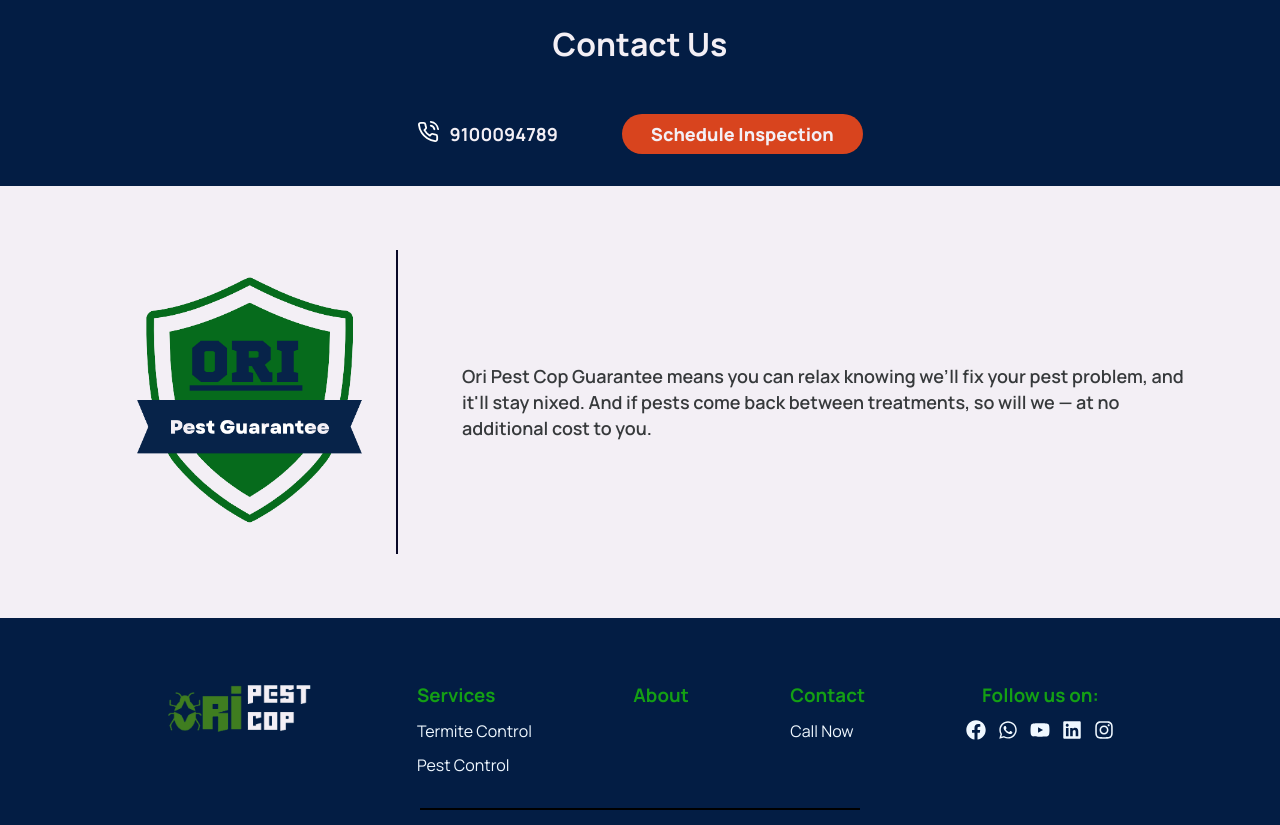
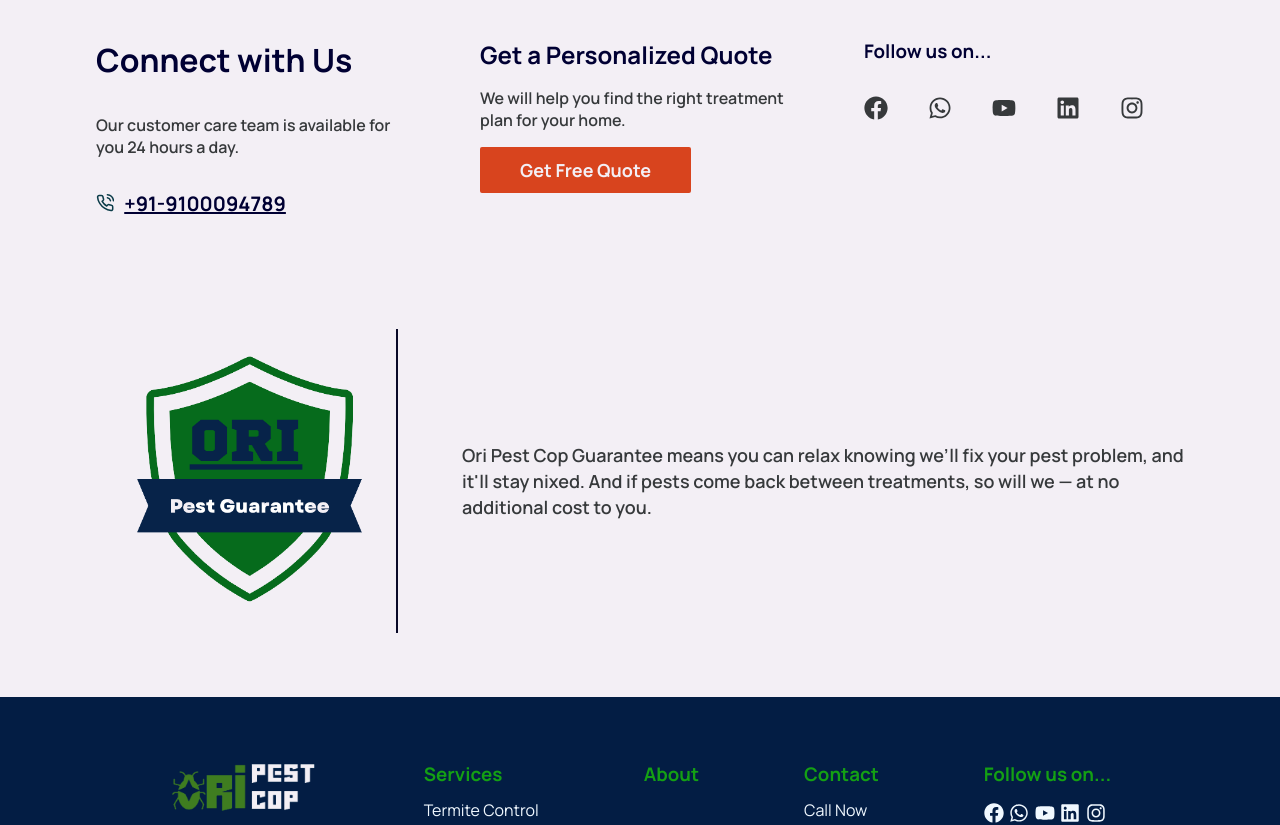
Before and after one commit to NithinGopal/ori-pest-control, a React (Create React App) app: page / in a window 1280 px wide. Shown: the part 4880-5705 px from the top of the page. Built offline with nearby package versions, Linux system fonts and the light colour scheme.

Commit message:
minor style fixes

```diff
--- a/src/components/serviceCard/ServiceCard.jsx
+++ b/src/components/serviceCard/ServiceCard.jsx
@@ -1,10 +1,12 @@
 import React from 'react'
+import { motion } from 'framer-motion'
+import { linkVariants } from '../buttons/btnVariants'
 import { Link } from 'react-router-dom'
 import './serviceCard.styles.css'
 
 const ServiceCard = ({ image, name, route}) => {
   return (
-    <div className='ori__services_serviceCard'>
+    <motion.div variants={linkVariants} whileHover='hover' whileTap='click' className='ori__services_serviceCard'>
       <div className='ori__services_serviceCard-image'>
         <img src={image} alt={name} />
       </div>
@@ -12,7 +14,7 @@ const ServiceCard = ({ image, name, route}) => {
         <p>INSPECTION</p>
         <Link to={route}>{name}</Link>
       </div>
-    </div>
+    </motion.div>
   )
 }
 
--- a/src/containers/approach/approach.styles.css
+++ b/src/containers/approach/approach.styles.css
@@ -14,7 +14,7 @@
 
 .ori__termiteControl-approach_heading h1 {
     color: var(--color-heading);
-    line-height: 1.5rem;
+    line-height: 1.8rem;
 }
 
 .ori__termiteControl-approach_content {
--- a/src/containers/connect/Connect.jsx
+++ b/src/containers/connect/Connect.jsx
@@ -1,4 +1,6 @@
 import React from 'react'
+import { motion } from 'framer-motion'
+import { buttonVariants, linkVariants } from '../../components/buttons/btnVariants'
 import { FiPhoneCall } from 'react-icons/fi'
 import { Link } from 'react-router-dom'
 import Socials from '../socials/Socials'
@@ -10,15 +12,15 @@ const Connect = () => {
         <div className='ori__termiteControl-connect_call'>
             <h1>Connect with Us</h1>
             <p>Our customer care team is available for you 24 hours a day.</p>
-            <div className='ori__termiteControl-connect_call-link'>
+            <motion.div variants={linkVariants} whileHover='hover' whileTap='click' className='ori__termiteControl-connect_call-link'>
               <FiPhoneCall size={20} color='#0b3c49' />
               <a href="tel:+91-9100094789">+91-9100094789</a>
-            </div>
+            </motion.div>
         </div>
         <div className='ori__termiteControl-connect_form'>
           <h2>Get a Personalized Quote</h2>
           <p>We will help you find the right treatment plan for your home.</p>
-          <Link to='/contact-page'><button>Get Free Quote</button></Link>
+          <Link to='/contact-page'><motion.button variants={buttonVariants} whileHover='hover' whileTap='click'>Get Free Quote</motion.button></Link>
         </div>
         <div className='ori__termiteControl-connect_socials'>
           <Socials size='24' />
--- a/src/containers/footer/Footer.jsx
+++ b/src/containers/footer/Footer.jsx
@@ -1,6 +1,7 @@
 import React from 'react'
 import {FaFacebook, FaWhatsapp, FaRegCopyright, FaYoutube, FaLinkedin, FaInstagram} from 'react-icons/fa'
 import { Link } from 'react-router-dom'
+import Socials from '../socials/Socials'
 
 import logo from '../../assets/footer-logo.png'
 import './footer.styles.css'
@@ -42,13 +43,15 @@ const Footer = () => {
           <a href="tel:+919100094789">Call Now</a>
         </div>
         <div className='ori__footer-container_contact-socials'>
-          <h3>Follow us on:</h3>
+          {/* <h3>Follow us on:</h3> */}
           <div className='ori__footer-container_contact-socials_links'>
-          <a href='https://www.facebook.com/oripestservice' target='_blank' rel="noreferrer"><FaFacebook size={20} /></a>
+          {/* <a href='https://www.facebook.com/oripestservice' target='_blank' rel="noreferrer"><FaFacebook size={20} /></a>
             <a href='https://wa.me/message/RE3RCGX3NMFDP1' target='_blank' rel="noreferrer"><FaWhatsapp size={20} /></a>
             <a href='https://youtube.com/channel/UCDck-_3SmiS36pUmOSV22Gw' target='_blank' rel="noreferrer"><FaYoutube size={20} /></a>
             <a href='https://www.linkedin.com/in/ori-pest-cop-372175218' target='_blank' rel="noreferrer"><FaLinkedin size={20} /></a>
-            <a href="https://www.instagram.com/oripestcop/" target='_blank' rel="noreferrer"><FaInstagram size={20} /></a>
+            <a href="https://www.instagram.com/oripestcop/" target='_blank' rel="noreferrer"><FaInstagram size={20} /></a> */}
+
+            <Socials size={20} />
           </div>
         </div>
     </div>
--- a/src/routes/commercial/Commercial.jsx
+++ b/src/routes/commercial/Commercial.jsx
@@ -2,6 +2,7 @@ import React from 'react'
 import { Link } from 'react-router-dom'
 import FAQ from '../../containers/faq/FAQ'
 import Connect from '../../containers/connect/Connect'
+import QuoteBtn from '../../components/buttons/quoteBtn/QuoteBtn'
 
 import commHero from '../../assets/commercial-imgs/commercial-hero.png'
 import commCover from '../../assets/commercial-imgs/commercial-trust-ppe-suit1.png'
@@ -15,7 +16,8 @@ const Commercial = () => {
         <div className='ori__commercial-hero'>
             <div className='ori__commercial-hero_content'>
                 <h1>THE <span>MOST TRUSTED</span> PEST CONTROL ACROSS ALL INDUSTRIES</h1>
-                <Link to='/contact-page'><button type='button'>Get a Free Quote</button></Link>
+                {/* <Link to='/contact-page'><button type='button'>Get a Free Quote</button></Link> */}
+                <QuoteBtn />
             </div>
             <div className='ori__commercial-hero_img'>
                 <img src={commHero} alt="comm-hero" />
--- a/src/routes/home/Home.jsx
+++ b/src/routes/home/Home.jsx
@@ -7,6 +7,7 @@ import Reviews from '../../containers/reviews/Reviews'
 import Blog from '../../containers/blog/Blog'
 import FAQ from '../../containers/faq/FAQ'
 import CallToAction from '../../containers/callToAction/CallToAction'
+import Connect from '../../containers/connect/Connect'
 import Guarantee from '../../containers/guarantee/Guarantee'
 import Footer from '../../containers/footer/Footer'
 import { homeFaq } from '../../assets/textContent/faqContent'
@@ -24,7 +25,10 @@ const Home = () => {
       {/* <Blog /> */}
       <FAQ faqContent={homeFaq} />
       {/* <Team /> */}
-      <CallToAction />
+      {/* <CallToAction /> */}
+      <div className='ori__home-connect'>
+        <Connect />
+      </div>
       <Guarantee />
       {/* <Footer /> */}
     </>
--- a/src/routes/home/home.styles.css
+++ b/src/routes/home/home.styles.css
@@ -0,0 +1,3 @@
+.ori__home-connect .ori__termiteControl-connect {
+    padding: 3rem 6rem;
+}
--- a/src/routes/navbar/navbar.styles.css
+++ b/src/routes/navbar/navbar.styles.css
@@ -247,4 +247,11 @@
         width: 100%;
         font-size: 1rem;
     }
+
+    .ori__banner-location {
+        display: flex;
+        flex-direction: column;
+        justify-content: center;
+        align-items: center;
+    }
 }
--- a/src/routes/pestControl/pestControl.styles.css
+++ b/src/routes/pestControl/pestControl.styles.css
@@ -12,6 +12,10 @@
 }
 
 .ori__pestControl-hero_content {
+    display: flex;
+    flex-direction: column;
+    justify-content: flex-start;
+    align-items: flex-start;
     position: absolute;
     top: 200px;
     left: 100px;
@@ -34,10 +38,12 @@
 .ori__pestControl-hero_content h1 {
     font-size: 64px;
     padding-bottom: 2rem;
+    color: green;
 }
 
 .ori__pestControl-hero_content-socials {
     display: flex;
+    justify-content: flex-start;
 }
 
 .ori__pestControl-hero_content-socials .ori__socials-links {
@@ -177,7 +183,7 @@
     }
 
     .ori__pestControl-hero_content h5 {
-        color: var(--body-bg);
+        /* color: var(--body-bg); */
         font-size: 20px;
         padding-bottom: 1rem;
     }
@@ -185,7 +191,7 @@
     .ori__pestControl-hero_content h1 {
         font-size: 32px;
         padding-bottom: 2rem;
-        color: var(--body-bg);
+        /* color: var(--body-bg); */
     }
 
     .ori__pestControl-hero_content .ori__socials-heading h3 {
@@ -259,8 +265,16 @@
         flex-direction: column;
     }
     .ori__pestControl-hero_content h1, h5 {
-        font-size: 1rem;
+        font-size: 0.8rem;
         color: var(--body-bg);
         text-align: left;
     }
+
+    .ori__pestControl-hero_content-socials .ori__socials svg {
+        scale: 0.8;
+    }
+
+    .ori__pestControl-hero_content-socials .ori__socials h3 {
+        font-size: 0.8rem;
+    }
 }
```
Also changed, not shown: src/components/buttons/btnVariants.js (+0 -13 lines).
